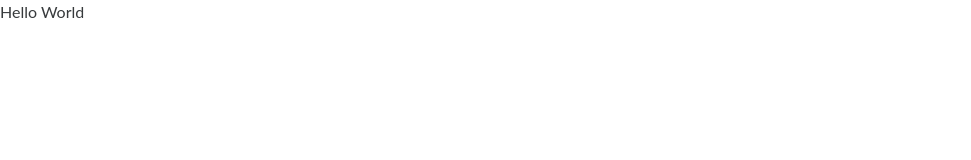
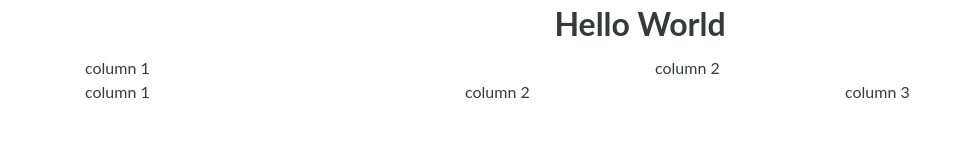
Before and after one commit to leonardofaria/frontend-boilerplate, a website: page public/index.html in a window 1280 px wide. Shown: the whole page, without its empty margins (0-971 px from the left). Drawn offline with Linux system fonts and the light colour scheme.

Commit message:
Add improved Google Analytics script and Font Loader

```diff
--- a/public/index.html
+++ b/public/index.html
@@ -8,8 +8,42 @@
 	</head>
 <body>
 
-Hello World
+<header>
+	<h1 class="text-xs-center">Hello World</h1>
+</header>
+
+<div class="container">
+	<div class="row">
+		<div class="col-sm-6">column 1</div>
+		<div class="col-sm-6">column 2</div>
+	</div>
+
+	<div class="row">
+		<div class="col-sm-4">column 1</div>
+		<div class="col-sm-4">column 2</div>
+		<div class="col-sm-4">column 3</div>
+	</div>
+</div>
 
 <script type="text/javascript" src="js/app.js"></script>
+<script src="https://cdn.jsdelivr.net/ga-lite/latest/ga-lite.min.js" async></script>
+<script type="text/javascript">
+	// Improved Google Analytics - https://github.com/jehna/ga-lite/
+	var galite = galite || {};
+	galite.UA = 'UA-XXXXXX-XX';
+
+	// Improved Google Fonts / Typekit - https://github.com/typekit/webfontloader
+	WebFontConfig = {
+		google: { families: ['Lato'] }
+	};
+	(function() {
+		var wf = document.createElement('script');
+		wf.src = 'https://ajax.googleapis.com/ajax/libs/webfont/1/webfont.js';
+		wf.type = 'text/javascript';
+		wf.async = 'true';
+		var s = document.getElementsByTagName('script')[0];
+		s.parentNode.insertBefore(wf, s);
+	})();
+</script>
 </body>
 </html>
```
